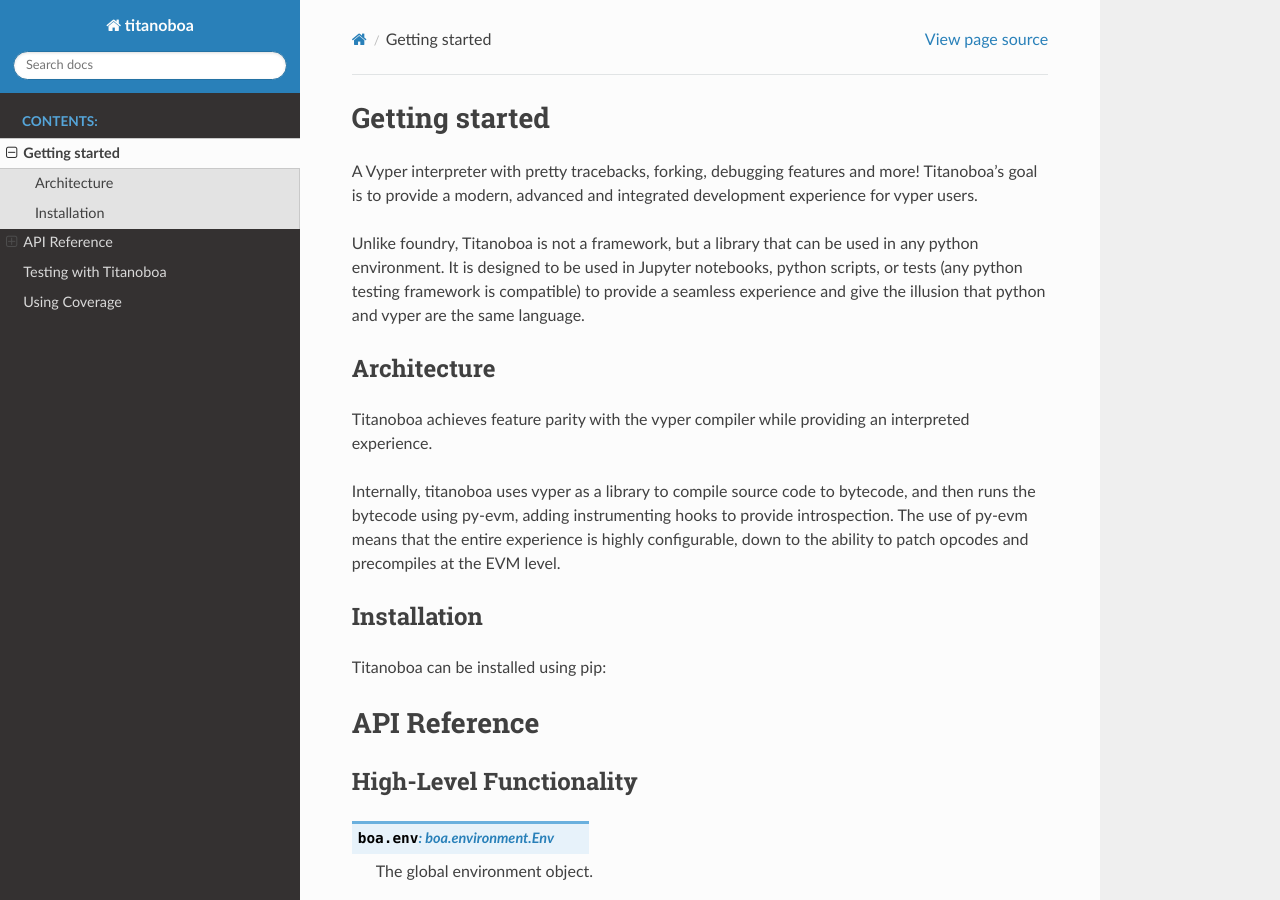
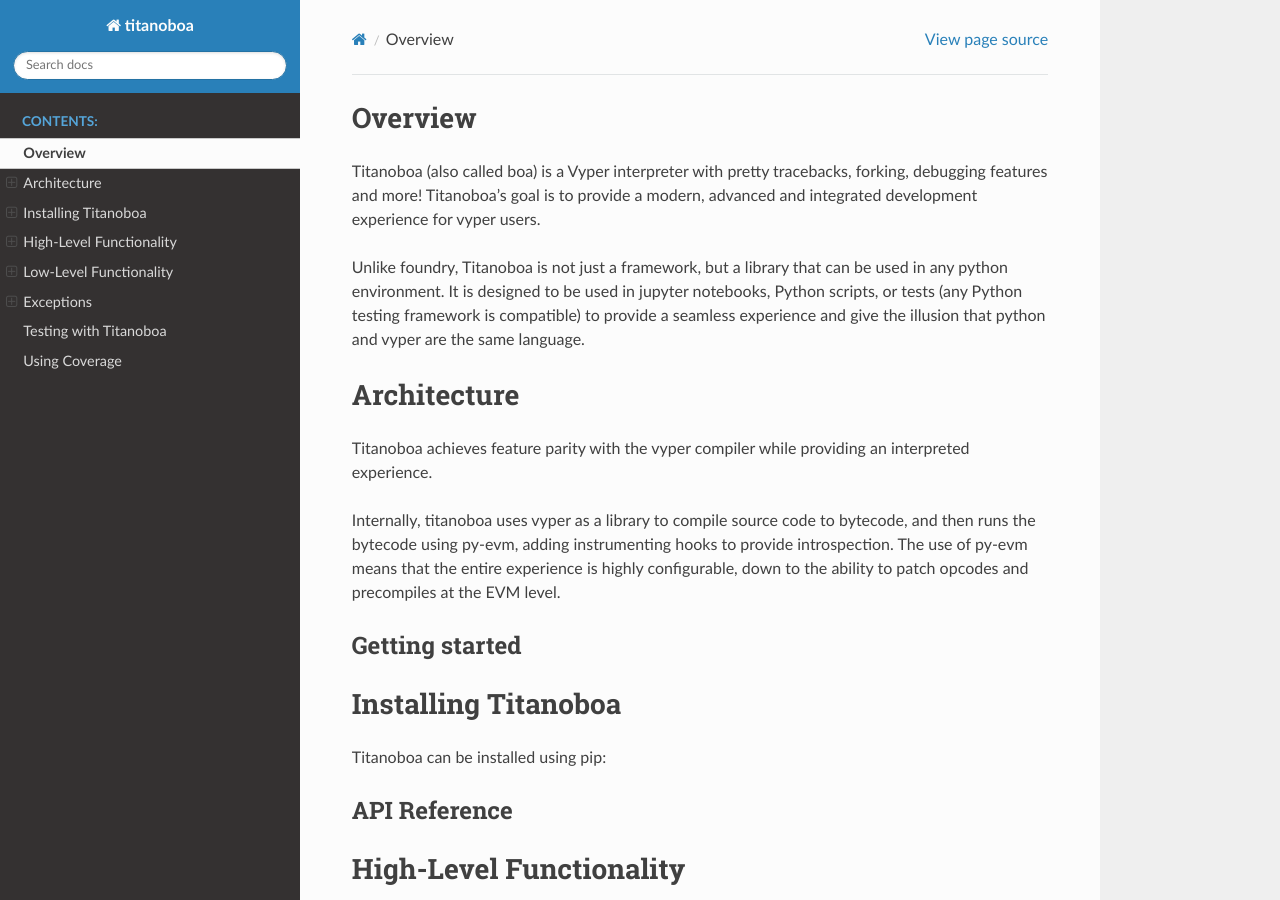
Before and after one commit to vyperlang/titanoboa, a Sphinx documentation site: the page built from docs/source/api.rst, in a window 1280 px wide and 900 px high. Built offline with Sphinx 7.4.7 and the Read the Docs theme 2.0.0, drawn with Linux system fonts in a browser that asks for light colours.

Commit message:
docs: structure resembles more vyper docs

```diff
--- a/docs/source/api.rst
+++ b/docs/source/api.rst
@@ -1,9 +1,9 @@
-Getting started
-===============
+Overview
+--------
 
-A Vyper interpreter with pretty tracebacks, forking, debugging features and more! Titanoboa's goal is to provide a modern, advanced and integrated development experience for vyper users.
+Titanoboa (also called boa) is a Vyper interpreter with pretty tracebacks, forking, debugging features and more! Titanoboa's goal is to provide a modern, advanced and integrated development experience for vyper users.
 
-Unlike foundry, Titanoboa is not a framework, but a library that can be used in any python environment. It is designed to be used in Jupyter notebooks, python scripts, or tests (any python testing framework is compatible) to provide a seamless experience and give the illusion that python and vyper are the same language.
+Unlike foundry, Titanoboa is not just a framework, but a library that can be used in any python environment. It is designed to be used in jupyter notebooks, Python scripts, or tests (any Python testing framework is compatible) to provide a seamless experience and give the illusion that python and vyper are the same language.
 
 Architecture
 ------------
@@ -11,8 +11,11 @@
 
 Internally, titanoboa uses vyper as a library to compile source code to bytecode, and then runs the bytecode using py-evm, adding instrumenting hooks to provide introspection. The use of py-evm means that the entire experience is highly configurable, down to the ability to patch opcodes and precompiles at the EVM level.
 
-Installation
-------------
+Getting started
+===============
+
+Installing Titanoboa
+--------------------
 
 Titanoboa can be installed using pip:
 
```
